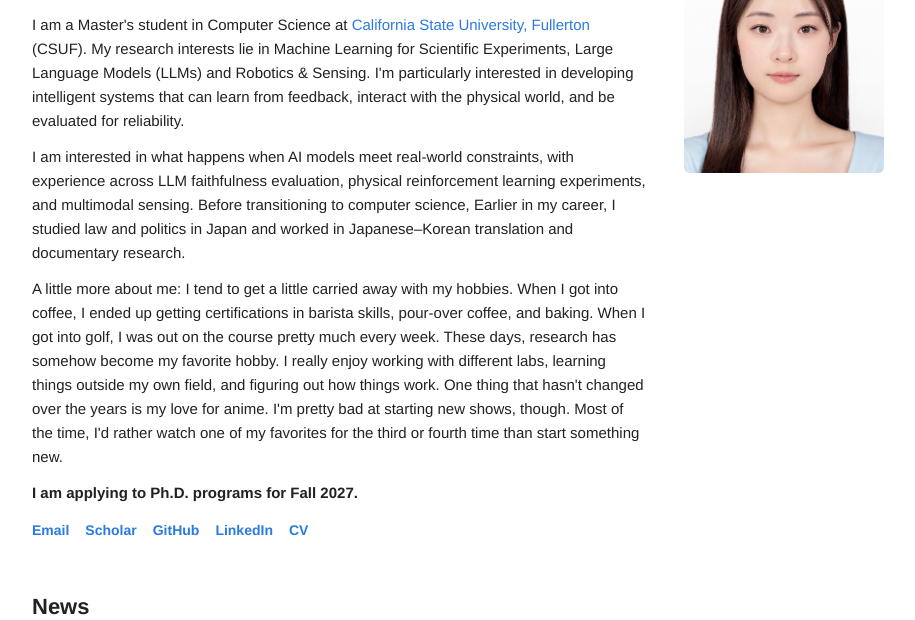
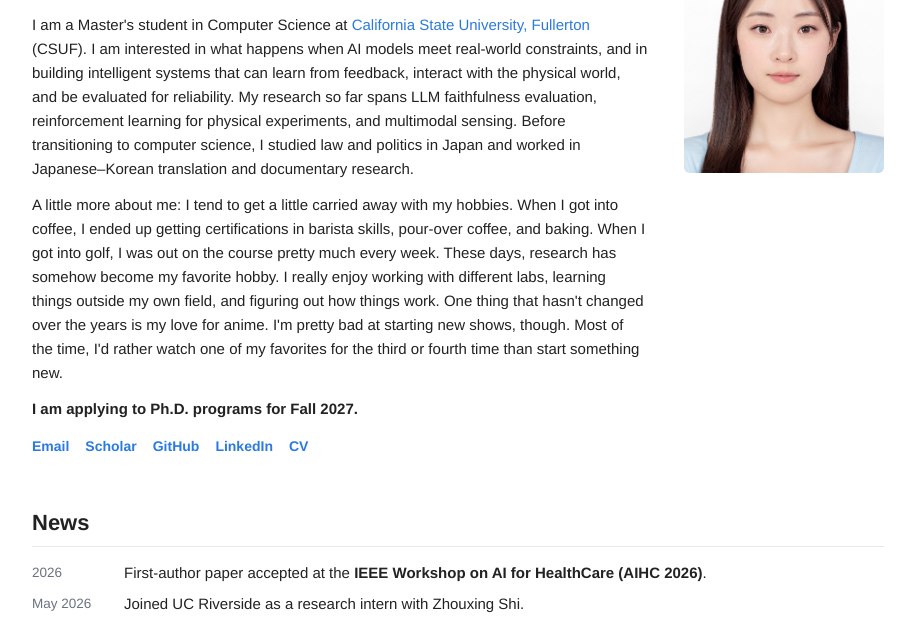
Before and after one commit to pooloom69/slhim, a plain HTML site: page index.html in a window 1280 px wide. Shown: the part 150-770 px from the top of the page, without its empty margins (182-1097 px from the left). Drawn offline with Linux system fonts and the light colour scheme.

Commit message:
Update personal statement in index.html
Revised personal statement to enhance clarity and remove redundancy.

```diff
--- a/index.html
+++ b/index.html
@@ -152,19 +152,16 @@
       <p>
         I am a Master's student in Computer Science at
         <a href="https://www.fullerton.edu/" target="_blank" rel="noopener noreferrer">California State University, Fullerton</a> (CSUF).
-        My research interests lie in Machine Learning for Scientific Experiments, Large Language Models (LLMs)
-        and Robotics &amp; Sensing. I'm particularly interested in developing intelligent systems that can learn
-        from feedback, interact with the physical world, and be evaluated for reliability.
+        I am interested in what happens when AI models meet real-world constraints, and in building intelligent
+        systems that can learn from feedback, interact with the physical world, and be evaluated for reliability.
+        My research so far spans LLM faithfulness evaluation, reinforcement learning for physical experiments,
+        and multimodal sensing. Before transitioning to computer science, I studied law and politics in Japan
+        and worked in Japanese–Korean translation and documentary research.
       </p>
       <p>
-       I am interested in what happens when AI models meet real-world constraints, with experience across LLM faithfulness evaluation, physical reinforcement learning experiments, and multimodal sensing. Before transitioning to computer science,
-       Earlier in my career, I studied law and politics in Japan and worked in Japanese–Korean translation and documentary research.
-       <p>
        A little more about me: I tend to get a little carried away with my hobbies. When I got into coffee, I ended up getting certifications in barista skills, pour-over coffee, and baking. When I got into golf, I was out on the course pretty much every week.
-
-These days, research has somehow become my favorite hobby. I really enjoy working with different labs, learning things outside my own field, and figuring out how things work.
-
-One thing that hasn't changed over the years is my love for anime. I'm pretty bad at starting new shows, though. Most of the time, I'd rather watch one of my favorites for the third or fourth time than start something new.
+       These days, research has somehow become my favorite hobby. I really enjoy working with different labs, learning things outside my own field, and figuring out how things work.
+      One thing that hasn't changed over the years is my love for anime. I'm pretty bad at starting new shows, though. Most of the time, I'd rather watch one of my favorites for the third or fourth time than start something new.
       </p>
       <p><b>I am applying to Ph.D. programs for Fall 2027.</b></p>
 
```
